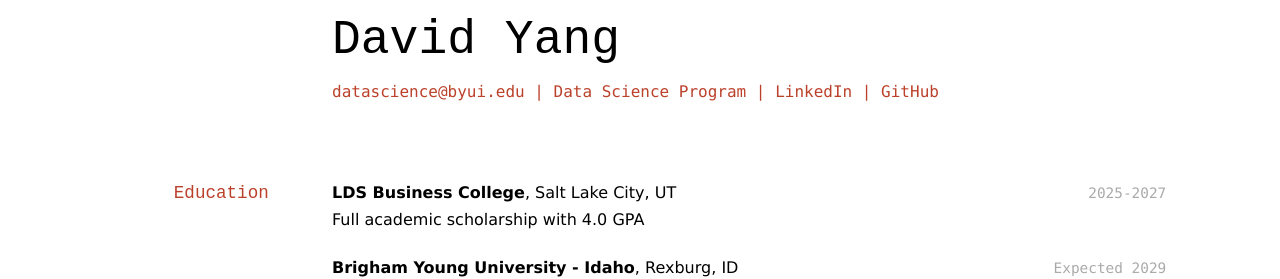
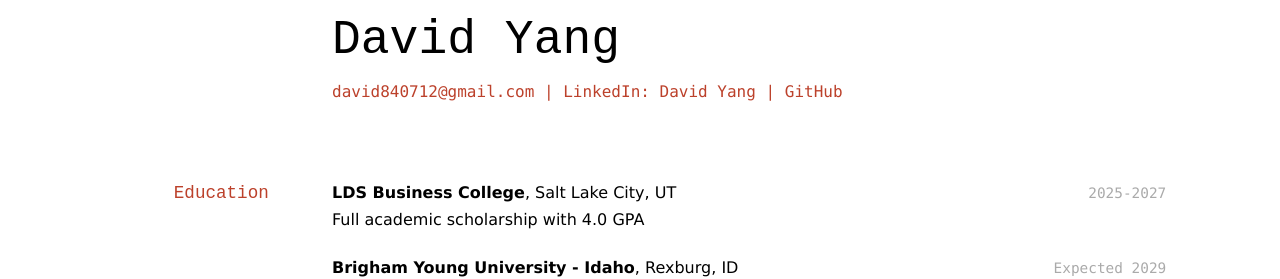
Before and after one commit to dannymoon/Yang-s_Resume, a Jekyll site: the page built from docs/index.md, in a window 1280 px wide. Shown: the top 279 px of the page. Built offline with Jekyll 4.4.1, drawn with Linux system fonts in a browser that asks for light colours.

Commit message:
Update index.md

```diff
--- a/docs/index.md
+++ b/docs/index.md
@@ -6,9 +6,8 @@ title: David Yang's Resume
 
 
 <div id="webaddress">
-<a href="david840712@gmail.com">datascience@byui.edu</a>
-| <a href="https://byuidatascience.github.io/development.html">Data Science Program</a>
-| <a href="https://www.linkedin.com/groups/13537407/">LinkedIn</a>
+<a href="david840712@gmail.com">david840712@gmail.com</a>
+| <a href="https://www.linkedin.com/in/shih-wei-david-yang-a73826124/">LinkedIn: David Yang</a>
 | <a href="https://github.com/byuids-resumes">GitHub</a>
 </div>
 
```
